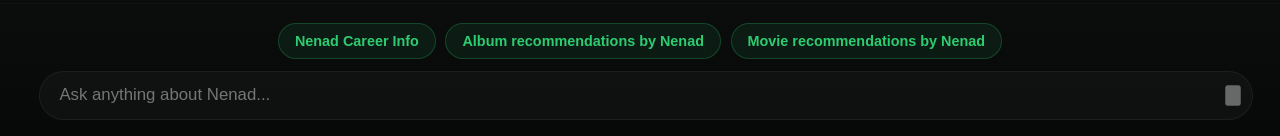
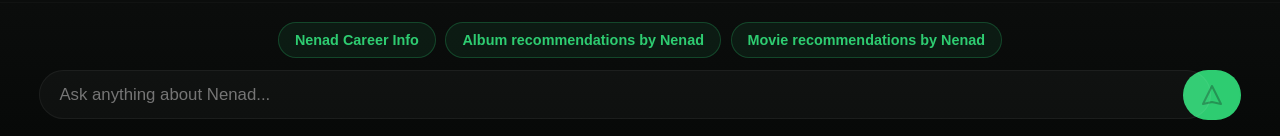
Before and after one commit to k4jgana/portfolio-fe, a React (Vite) app: page / in a window 1280 px wide. Shown: the part 661-797 px from the top of the page. Built offline with nearby package versions, Linux system fonts and the light colour scheme; no server answers.

Commit message:
changes to styling and stuff

```diff
--- a/src/App.tsx
+++ b/src/App.tsx
@@ -24,9 +24,10 @@ const App: React.FC = () => {
   const [typingIndex, setTypingIndex] = useState(0);
   const messagesEndRef = useRef<HTMLDivElement>(null);
 
-  useEffect(() => {
-    messagesEndRef.current?.scrollIntoView({ behavior: "smooth" });
-  }, [conversation, loading]);
+useEffect(() => {
+  messagesEndRef.current?.scrollIntoView({ behavior: "smooth" });
+}, [conversation, displayedContent]);
+
 
   useEffect(() => {
     if (typingMessageIndex === null) return;
--- a/src/styles/footer.css
+++ b/src/styles/footer.css
@@ -56,3 +56,31 @@ transition: border-color 0.2s ease;
 footer input[type="text"]:focus {
 border-color: rgba(46,204,113,0.4);
 }
+
+footer button {
+  display: flex;
+  align-items: center;
+  justify-content: center;
+  background: rgba(46, 204, 113, 1);
+  border: 1px solid rgba(46, 204, 113, 0.4);
+  border-radius: 9999px;
+  padding: 0.75rem 1rem;
+  cursor: pointer;
+}
+
+
+
+.button-icon {
+  width: 1.5rem;
+  height: 1.5rem;
+  stroke: currentColor;
+}
+
+.spinning {
+  animation: spin 1s linear infinite;
+}
+
+@keyframes spin {
+  0% { transform: rotate(0deg); }
+  100% { transform: rotate(360deg); }
+}
--- a/src/styles/markdown.css
+++ b/src/styles/markdown.css
@@ -6,29 +6,24 @@ letter-spacing: 0.01em;
   color: var(--text);
 }
 
-
 .markdown-body h1 {
   font-size: 1.9rem;
   margin: 0.6rem 0;
 }
-
 
 .markdown-body h2 {
   font-size: 1.55rem;
   margin: 0.55rem 0;
 }
 
-
 .markdown-body h3 {
   font-size: 1.3rem;
   margin: 0.5rem 0;
 }
 
-
 .markdown-body p {
   margin: 0.45rem 0;
 }
-
 
 .markdown-body a {
   color: var(--accent);
@@ -36,11 +31,9 @@ font-weight: 600;
   text-decoration: none;
 }
 
-
 .markdown-body a:hover {
   text-decoration: underline;
 }
-
 
 /* code blocks */
 .markdown-body code {
@@ -51,7 +44,6 @@ font-size: 1rem;
   font-family: 'Courier New', monospace;
 }
 
-
 .markdown-body pre {
   background: linear-gradient(180deg, #101816, #0d1311);
   border-left: 4px solid var(--accent);
@@ -61,3 +53,36 @@ margin: 0.75rem 0;
   font-size: 1rem;
   overflow-x: auto;
 }
+
+/* Mobile typography adjustments */
+@media (max-width: 600px) {
+  .markdown-body {
+    font-size: 0.95rem;      /* smaller base text */
+    line-height: 1.5;        /* tighter line spacing */
+  }
+
+  .markdown-body h1 {
+    font-size: 1.5rem;
+  }
+
+  .markdown-body h2 {
+    font-size: 1.25rem;
+  }
+
+  .markdown-body h3 {
+    font-size: 1.1rem;
+  }
+
+  .markdown-body p {
+    margin: 0.35rem 0;
+  }
+
+  .markdown-body code,
+  .markdown-body pre {
+    font-size: 0.875rem;
+  }
+
+  .markdown-body pre {
+    padding: 6px 12px;
+  }
+}
```
Lines whose indentation alone changed are shown as unchanged.
